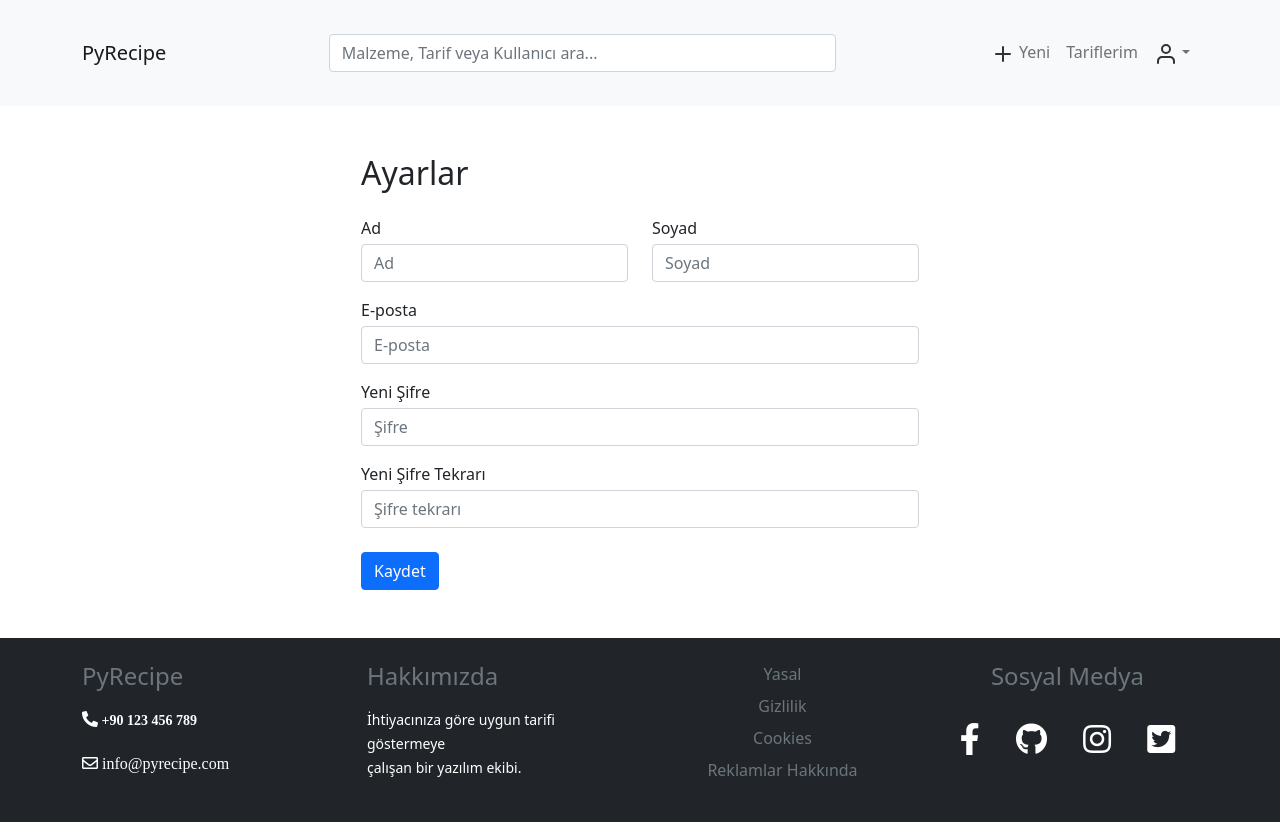
After one commit to PyRecipe/PyRecipe, a Django app: page /ayarlar in a window 1280 px wide. The commit adds this page. Run offline with Django 3.2, Linux system fonts and the light colour scheme; some libraries are stand-ins or nearby versions.

Commit message:
Settings page created (#29)
Settings page created and connected

```diff
--- a/app/urls.py
+++ b/app/urls.py
@@ -4,5 +4,6 @@ from . import views
 
 app_name = 'app'
 urlpatterns = [
-    path('', views.index, name='index')
+    path('', views.index, name='index'),
+    path('ayarlar', views.settings, name='settings'),
 ]
--- a/app/views.py
+++ b/app/views.py
@@ -3,3 +3,7 @@ from django.shortcuts import render
 # homepage
 def index(request):
     return render(request, 'index.html')
+
+# settings
+def settings(request):
+    return render(request, 'settings.html')
--- a/templates/components/menu.html
+++ b/templates/components/menu.html
@@ -1,6 +1,6 @@
 <nav class="navbar navbar-expand-lg navbar-light bg-light">
     <div class="container my-4">
-        <a class="navbar-brand" href="#">PyRecipe</a>
+        <a class="navbar-brand" href="/">PyRecipe</a>
         <button class="navbar-toggler" type="button" data-bs-toggle="collapse" data-bs-target="#navbarText" aria-controls="navbarText" aria-expanded="false" aria-label="Toggle navigation">
             <span class="navbar-toggler-icon"></span>
         </button>
@@ -20,7 +20,7 @@
                         <a class="nav-link dropdown-toggle" id="navbarProfileDropdown" role="button" data-bs-toggle="dropdown" aria-expanded="false" href="#"><img src="static/user.svg" /></a>
                         <ul class="dropdown-menu dropdown-menu-lg-end" aria-labelledby="navbarProfileDropdown">
                             <li><a class="dropdown-item" href="#">Hesabım</a></li>
-                            <li><a class="dropdown-item" href="#">Ayarlar</a></li>
+                            <li><a class="dropdown-item" href="/ayarlar">Ayarlar</a></li>
                             <li><a class="dropdown-item" href="#">Çıkış Yap</a></li>
                         </ul>
                     </li>
--- /dev/null
+++ b/templates/settings.html
@@ -0,0 +1,55 @@
+{% extends 'base.html' %}
+
+{% block content %}
+
+    <!-- settings -->
+    <section class="my-5">
+        <div class="container">
+
+            <div class="mx-auto w-50">
+                <h2>Ayarlar</h2>
+                <form class="mt-4">
+
+                    <!-- form-name -->
+                    <div class="row">
+                        <div class="col">
+                            <label class="mb-1">Ad</label>
+                            <input type="text" class="form-control" placeholder="Ad" aria-label="Ad" />
+                        </div>
+                        <div class="col">
+                            <label class="mb-1">Soyad</label>
+                            <input type="text" class="form-control" placeholder="Soyad" aria-label="Soyad" />
+                        </div>
+                    </div>
+                    <!-- /form-name -->
+
+                    <!-- form-email -->
+                    <div class="mt-3">
+                        <label class="mb-1">E-posta</label>
+                        <input type="email" class="form-control" placeholder="E-posta" aria-label="E-posta" />
+                    </div>
+                    <!-- /form-email -->
+
+                    <!-- form-password -->
+                    <div class="mt-3">
+                        <label class="mb-1">Yeni Şifre</label>
+                        <input type="password" class="form-control" placeholder="Şifre" aria-label="Şifre" />
+                    </div>
+                    <!-- /form-password -->
+
+                    <!-- form-password-repeat -->
+                    <div class="mt-3">
+                        <label class="mb-1">Yeni Şifre Tekrarı</label>
+                        <input type="password" class="form-control" placeholder="Şifre tekrarı" aria-label="Şifre tekrarı" />
+                    </div>
+                    <!-- /form-password-repeat -->
+
+                    <button class="btn btn-primary mt-4" type="submit">Kaydet</button>
+
+                </form>
+            </div>
+        </div>
+    </section>
+    <!-- /settings -->
+
+{% endblock %}
```
